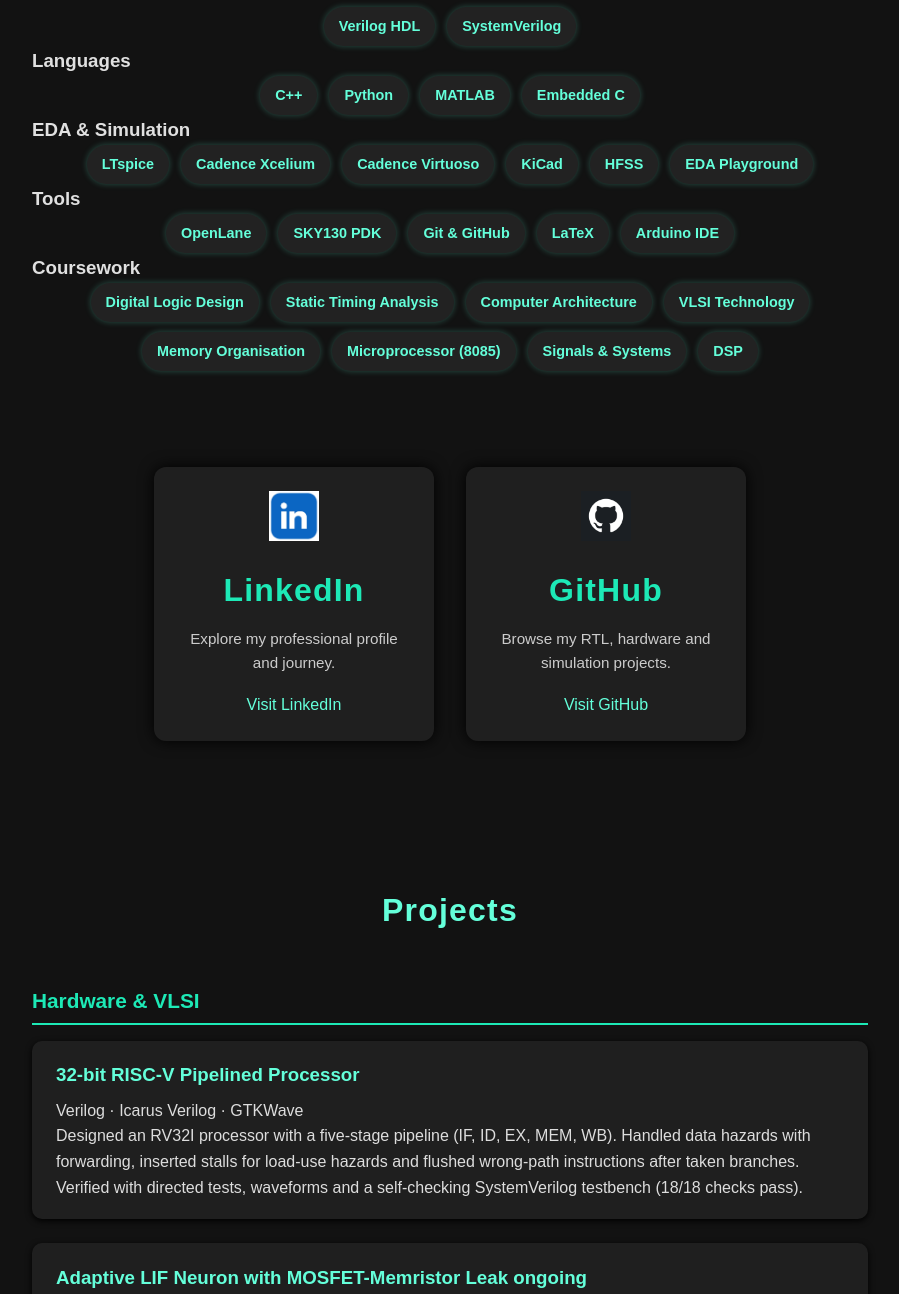
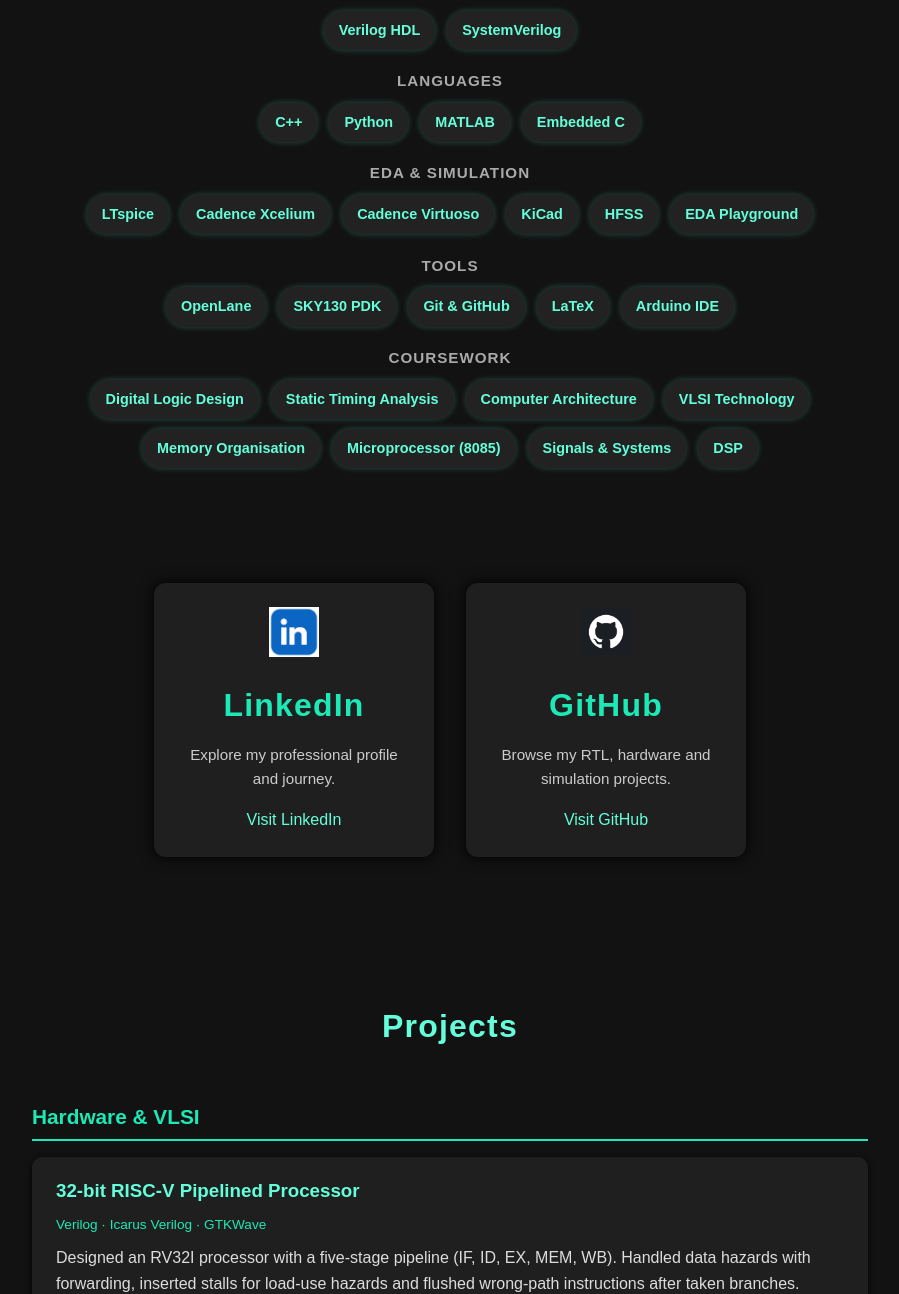
Before and after one commit to AnushkaJ12/portfolio, a plain HTML site: page index.html in a window 1280 px wide. Shown: the part 1388-2682 px from the top of the page, without its empty margins (190-1089 px from the left). Drawn offline with Linux system fonts and the light colour scheme.

Commit message:
Update project
Added new styles for skill groups, project categories, and badges.

```diff
--- a/portfolio.css
+++ b/portfolio.css
@@ -323,3 +323,47 @@ h2 {
     align-items: center;
   }
 }
+
+
+/* --- Portfolio update additions --- */
+.skill-group {
+  margin-bottom: 1.2rem;
+}
+.skill-group h3 {
+  text-align: center;
+  font-size: 0.95rem;
+  color: #aaa;
+  font-weight: 600;
+  letter-spacing: 1px;
+  text-transform: uppercase;
+  margin-bottom: 0.6rem;
+}
+
+.project-category {
+  text-align: left;
+}
+
+.project-card .tech {
+  color: #1de9b6;
+  font-size: 0.85rem;
+  margin-bottom: 0.6rem;
+}
+.project-card a {
+  display: inline-block;
+  margin-top: 0.6rem;
+}
+
+.badge {
+  font-size: 0.7rem;
+  font-weight: 600;
+  color: #121212;
+  background: #64ffda;
+  padding: 2px 8px;
+  border-radius: 10px;
+  vertical-align: middle;
+  margin-left: 6px;
+}
+
+.sub-heading {
+  margin-top: 2.5rem;
+}
```
